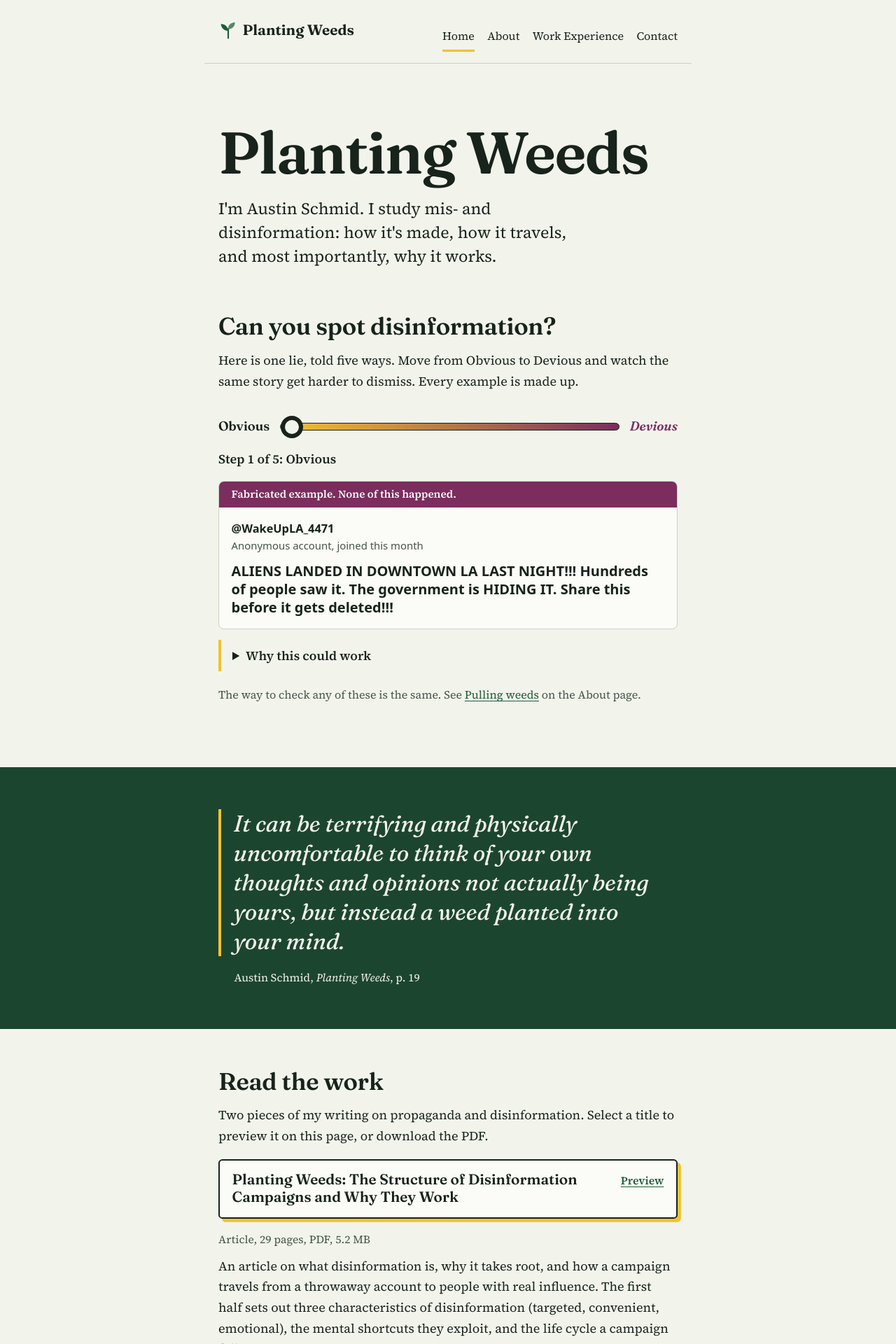
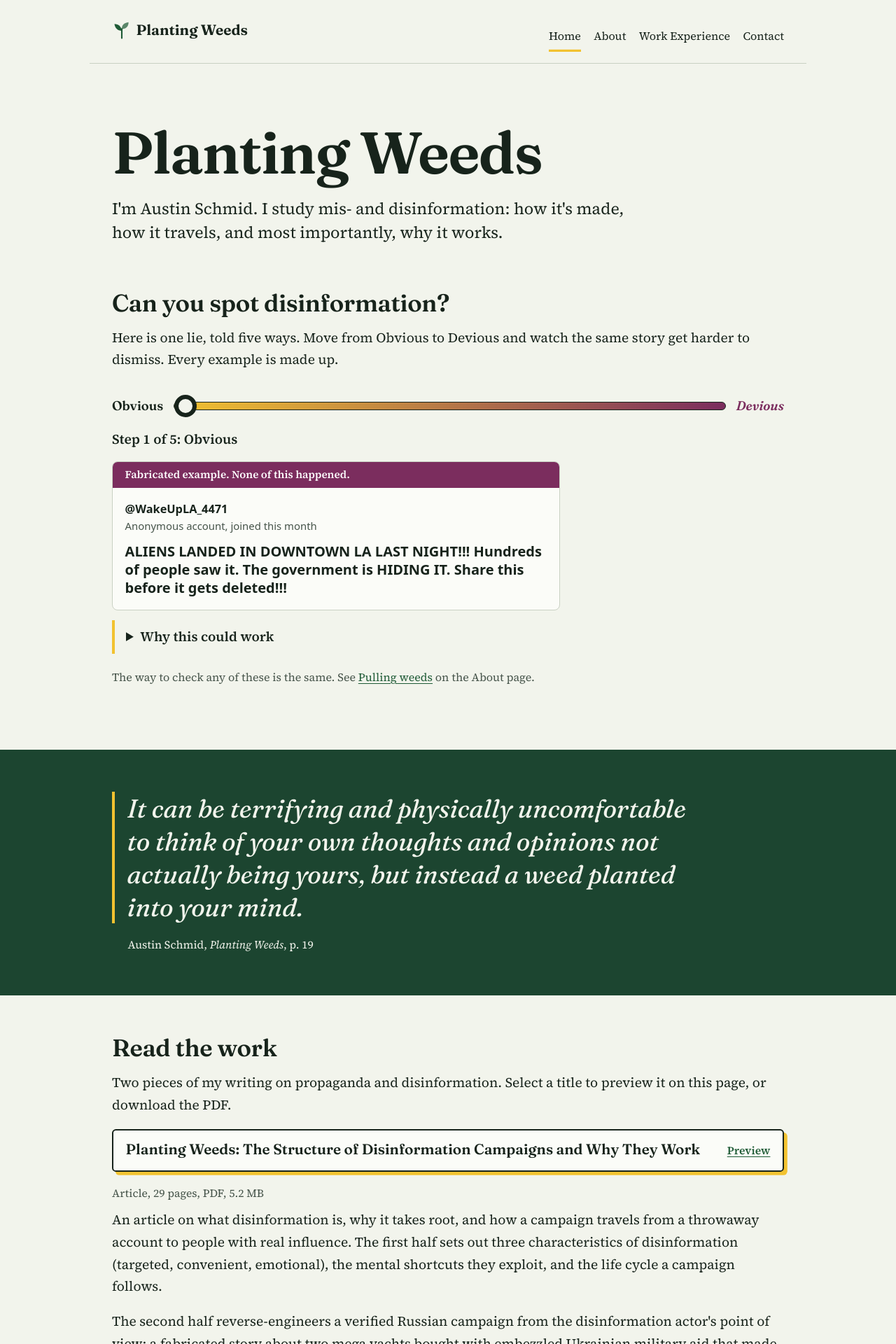
Before and after one commit to smith2415/PlantingWeeds, a Jekyll site: the page built from index.md, in a window 1280 px wide. Shown: the top 1920 px of the page at 70% size. Built offline with Jekyll 4.4.1, drawn with Linux system fonts in a browser that asks for light colours.

Commit message:
Widen the layout on desktop screens
Phones keep the current single column. From 1024px the column widens to
60rem (68rem on very large screens) with slightly larger type.

Co-Authored-By: Claude Opus 5.5 <noreply@anthropic.com>
Claude-Session: https://claude.ai/code/session_015gBqM3DP3bSDBPWGhuxVD5

```diff
--- a/assets/css/site.css
+++ b/assets/css/site.css
@@ -683,6 +683,37 @@ li {
   font-style: italic;
 }
 
+/* Desktop: a wider column and slightly larger type, so the page uses the
+   screen instead of looking like the phone layout. Phones are unchanged. */
+@media (min-width: 64rem) {
+  :root {
+    --measure: 60rem;
+    --gutter: 2rem;
+  }
+  body {
+    font-size: 1.2rem;
+  }
+  .lede {
+    max-width: 46rem;
+  }
+  .quote-band blockquote p {
+    font-size: 2.3rem;
+    max-width: 52rem;
+  }
+  /* Social posts stay post-sized; the report and the newspaper use the width. */
+  .specimen--post {
+    max-width: 40rem;
+  }
+  .doc__frame iframe {
+    height: min(82vh, 58rem);
+  }
+}
+@media (min-width: 100rem) {
+  :root {
+    --measure: 68rem;
+  }
+}
+
 @media (prefers-reduced-motion: reduce) {
   html {
     scroll-behavior: auto;
```
